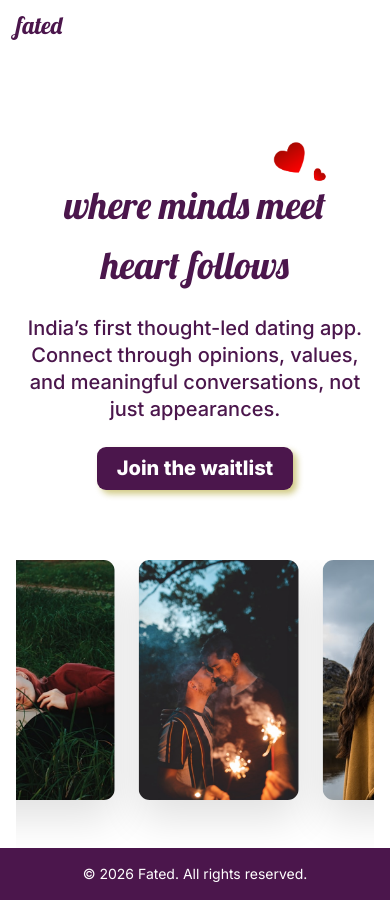
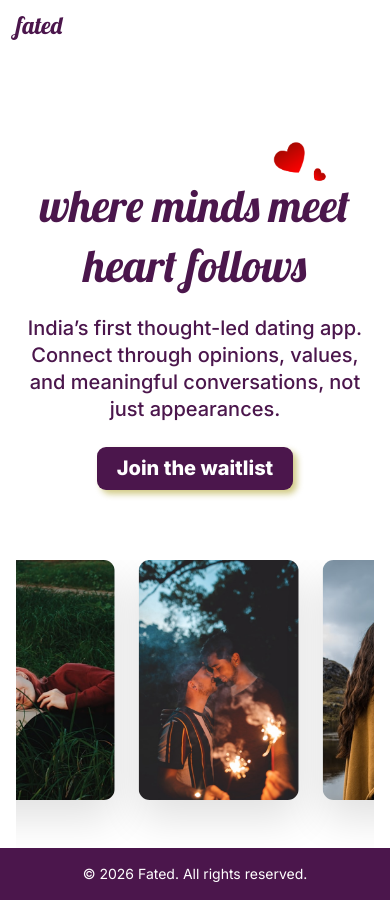
Before and after one commit to shadabsaifi751/fated, a Next.js app: page / in a window 390 px wide. Built offline with nearby package versions, Linux system fonts and the light colour scheme.

Commit message:
changes fontsize

```diff
--- a/src/components/HeroSection.tsx
+++ b/src/components/HeroSection.tsx
@@ -34,7 +34,7 @@ export default function Hero() {
                     initial={{ opacity: 0, y: 30 }}
                     animate={{ opacity: 1, y: 0 }}
                     transition={{ duration: 0.9, ease: "easeOut" }}
-                    className="lobster-font mb-5 not-italic relative font-normal text-[38px] sm:text-[48px] md:text-[96px] leading-[60px] md:leading-[120px] text-center text-[#4B164C]"
+                    className="lobster-font mb-5 not-italic relative font-normal text-[45px] sm:text-[48px] md:text-[96px] leading-[60px] md:leading-[120px] text-center text-[#4B164C]"
                 >
                     <Image src="/images/heart.png" className="absolute w-[60.14px] h-[50.09px] md:w-[91.14px] sm:h-[72.09px] right-[12%] sm:right-[24%] top-[-36px] sm:top-[-50px]" alt="heart" width={100} height={80} />
                     where minds meet <br />
```
